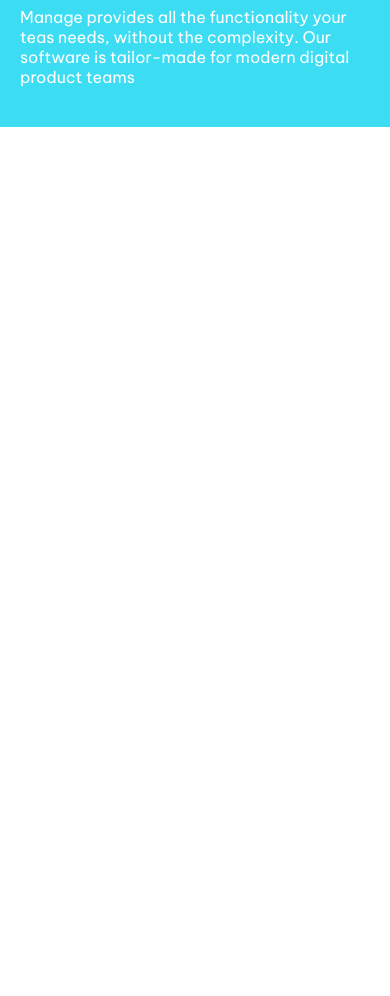
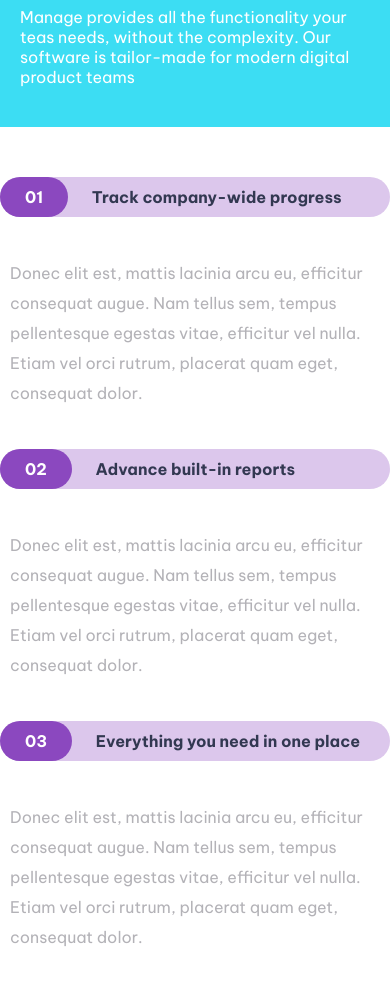
Before and after one commit to MartinECR13/Proyecto_Final_Front1, a plain HTML site: page index.html in a window 390 px wide. Shown: the part 544-1540 px from the top of the page. Before the commit the page ends 844 px from the top, so only its background shows below. Drawn offline with Linux system fonts and the light colour scheme.

Commit message:
Informacion_card

```diff
--- a/css/styles.css
+++ b/css/styles.css
@@ -101,9 +101,38 @@ header .container {
     color: white;
   }
 
-  .nfotm
-
-  .informacion p{
+  .nfotm .informacion p {
     font-size: 14.5px;
   }
+
+  .informacion__card {
+    margin: 50px auto;
+    background-color: white;
+    max-width: 400px;
+    display: flex;
+    flex-direction: column;
+    justify-content: center;
+  }
+
+  .informacion__card h4 {
+    color: #323851;
+    background-color: rgba(139, 72, 191, 0.3);
+    padding:10px 0 10px;
+    border-radius: 20px;
+  }
+
+  .informacion__card span{
+    color: white;
+    background-color: #8B48BF;
+    margin-right: 20px;
+    padding: 10px 25px;
+    border-radius: 20px;
+  }
+
+  .informacion__card p {
+    margin: 31px 0;
+    padding: 10px;
+    color: #b3b2b7;
+    line-height: 30px;
+  }
 }
--- a/index.html
+++ b/index.html
@@ -48,6 +48,32 @@
           </p>
         </div>
       </section>
+      <section class="informacion__card">
+        <div class="card">
+          <h4><span>01</span> Track company-wide progress</h4>
+          <p>
+            Donec elit est, mattis lacinia arcu eu, efficitur consequat augue.
+            Nam tellus sem, tempus pellentesque egestas vitae, efficitur vel
+            nulla. Etiam vel orci rutrum, placerat quam eget, consequat dolor.
+          </p>
+        </div>
+        <div class="card">
+          <h4><span>02</span> Advance built-in reports</h4>
+          <p>
+            Donec elit est, mattis lacinia arcu eu, efficitur consequat augue.
+            Nam tellus sem, tempus pellentesque egestas vitae, efficitur vel
+            nulla. Etiam vel orci rutrum, placerat quam eget, consequat dolor.
+          </p>
+        </div>
+        <div class="card">
+          <h4><span>03</span> Everything you need in one place</h4>
+          <p>
+            Donec elit est, mattis lacinia arcu eu, efficitur consequat augue.
+            Nam tellus sem, tempus pellentesque egestas vitae, efficitur vel
+            nulla. Etiam vel orci rutrum, placerat quam eget, consequat dolor.
+          </p>
+        </div>
+      </section>
 
       <section class="testimonios"></section>
     </main>
```
